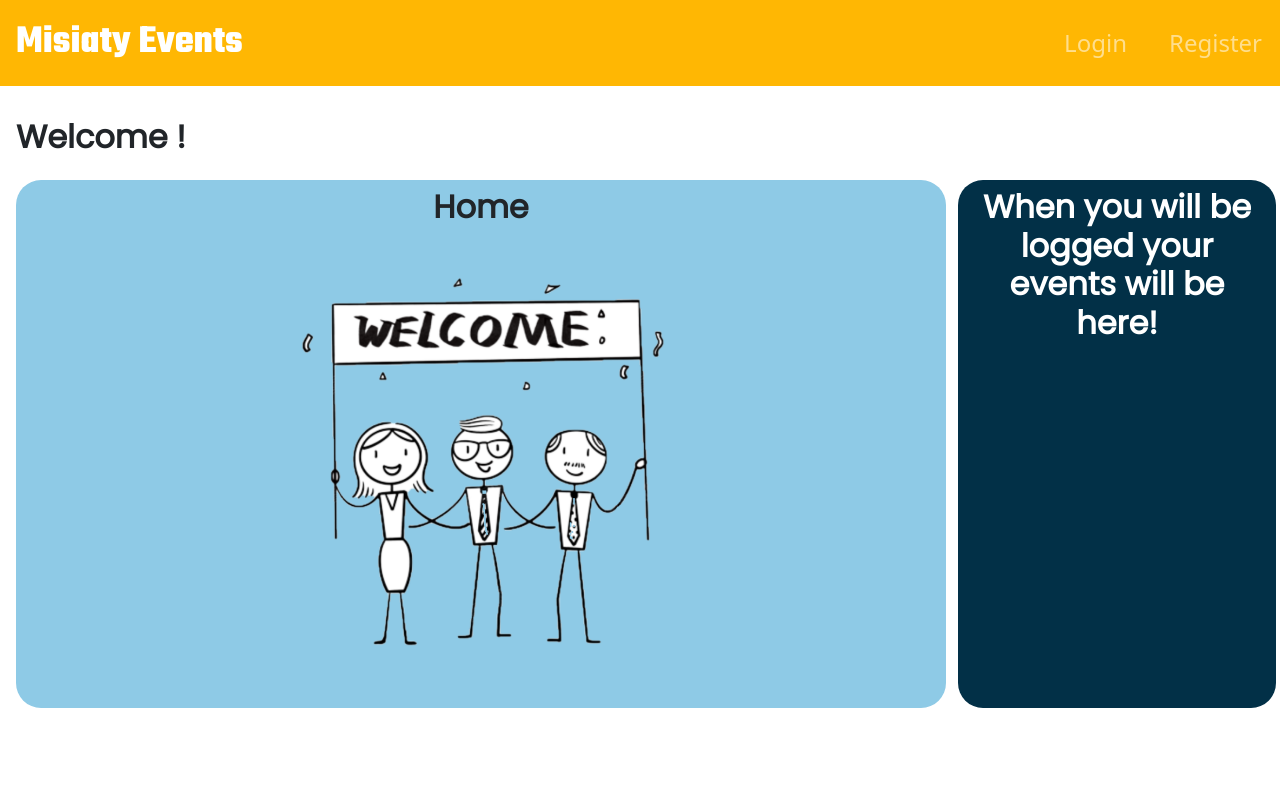
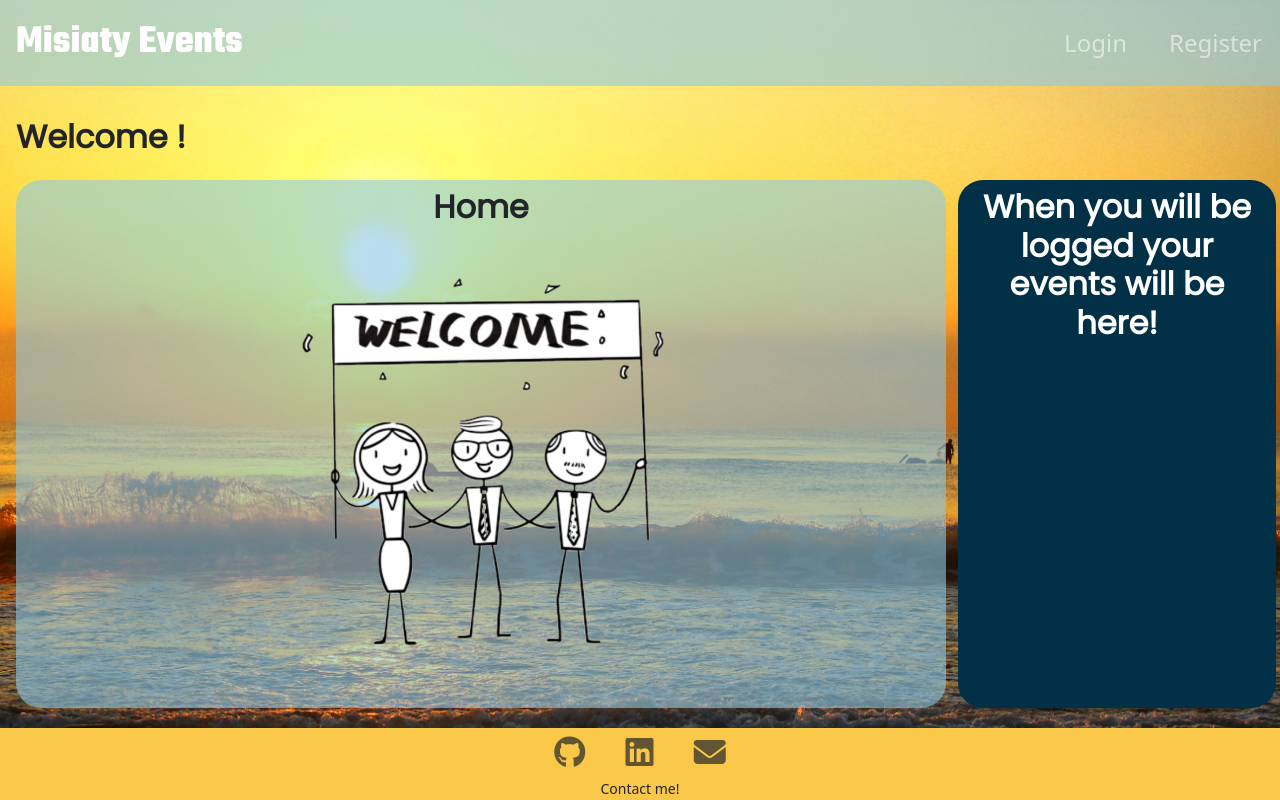
Before and after one commit to Misiaty-Mat/Event-schedule, a Django app: page / in a window 1280 px wide. Run offline with Django 3.2, Linux system fonts and the light colour scheme; some libraries are stand-ins or nearby versions.

Commit message:
Color changes and added footer

```diff
--- a/app/app/settings.py
+++ b/app/app/settings.py
@@ -40,6 +40,7 @@ INSTALLED_APPS = [
     'django.contrib.staticfiles',
 
     'widget_tweaks',
+    'fontawesomefree',
 
     'core',
     'user',
--- a/app/events/templates/events/detail-event.html
+++ b/app/events/templates/events/detail-event.html
@@ -5,8 +5,9 @@
 {% endblock %}
 
 {% block content %}
+    <a href="{% url 'make_event' %}" class="btn-old-events btn btn-primary">Edit this event</a>
     <h2 class="box-title">Description</h2>
-    <p class="spaced-out">{{ event.description }}</p>
+    <p class="spaced-out">&emsp;{{ event.description }}</p>
 {% endblock %}
 
 {% block event_box %}
--- a/app/static/ui/styles.css
+++ b/app/static/ui/styles.css
@@ -1,9 +1,14 @@
+body {
+    background-image: url("sky.jpg");
+    background-size: cover;
+    height: 100%;
+}
 .container-fluid {
     padding: 0;
 }
 
 .custom-nav-style {
-    background-color: #ffb703
+    background-color: #8ecae698;
 }
 
 .site-title {
@@ -29,6 +34,7 @@
 .jumbotron {
     padding-top: 1rem;
     margin: 0 16px;
+    min-height: calc(100vh - 174px);
 }
 
 .content-title {
@@ -43,7 +49,7 @@
 }
 
 .content {
-    background-color: #8ecae6;
+    background-color: #8ecae698;
     border-radius: 25px;
 }
 
@@ -250,6 +256,27 @@ label {
     border-radius: 50px;
 }
 
+.footer {
+    background-color: #fac849;
+    margin-top: 1rem;
+    margin-bottom: -50px;
+    text-align: center;
+    width: 100%;
+    height:10%;
+}
+
+.footer > a {
+    font-size: 2rem;
+    cursor: pointer;
+    padding: 0.5rem 1rem;
+    opacity: 0.7;
+    text-decoration: inherit;
+}
+
+.footer > a:hover {
+    opacity: 1;
+}
+
 @media (max-width:992px) {
     .event-box {
         margin-top: 20px;
@@ -261,4 +288,8 @@ label {
     .fade-in-box {
         opacity: 1;
     }
+
+    .footer > a {
+        padding: 0.5rem 3rem;
+    }
 }
--- a/app/templates/base.html
+++ b/app/templates/base.html
@@ -12,7 +12,6 @@
                   rel="stylesheet"
                   integrity="sha384-1BmE4kWBq78iYhFldvKuhfTAU6auU8tT94WrHftjDbrCEXSU1oBoqyl2QvZ6jIW3"
                   crossorigin="anonymous">
-            <link rel="stylesheet" href="{% static 'ui/styles.css' %}" />
             <link rel="shortcut icon"
                   type="image/png"
                   href="{% static 'ui/favicon.png' %}"/>
@@ -20,6 +19,8 @@
             <link rel="preconnect" href="https://fonts.gstatic.com" crossorigin>
             <link href="https://fonts.googleapis.com/css2?family=Poppins&family=Teko:wght@700&display=swap"
                   rel="stylesheet">
+            <link rel="stylesheet" href="{% static 'ui/styles.css' %}" />
+            <script src="https://kit.fontawesome.com/30c6a23459.js" crossorigin="anonymous"></script>
             <script src="https://cdn.jsdelivr.net/npm/@popperjs/core@2.10.2/dist/umd/popper.min.js"
                     integrity="sha384-7+zCNj/IqJ95wo16oMtfsKbZ9ccEh31eOz1HGyDuCQ6wgnyJNSYdrPa03rtR1zdB"
                     crossorigin="anonymous"></script>
@@ -131,6 +132,18 @@
                     </div>
                 </div>
             </div>
+            <div class="footer">
+                <a href="https://github.com/Misiaty-Mat" class="link-dark">
+                    <i class="fa-brands fa-github"></i>
+                </a>
+                <a href="https://www.linkedin.com/in/mateusz-mis/" class="link-dark">
+                    <i class="fa-brands fa-linkedin"></i>
+                </a>
+                <a href="mailto:mateuszmis06@gmail.com" class="link-dark">
+                    <i class="fa-solid fa-envelope"></i>
+                </a><br>
+                <small>Contact me!</small>
+            </div>
         </div>
     </body>
 </html>
--- a/requirements.txt
+++ b/requirements.txt
@@ -3,6 +3,6 @@ djangorestframework>=3.13.1,<3.14.0
 psycopg2>=2.9.3,<2.10.0
 Pillow>=9.0.0,<9.1.0
 django-widget-tweaks>=1.4.0,<1.5.0
-
+fontawesomefree>=5.15.0,<5.16.0
 flake8>=4.0.1<4.1.0
 gunicorn==20.1.0
```
Also changed, not shown: app/static/ui/sky.jpg (added).
